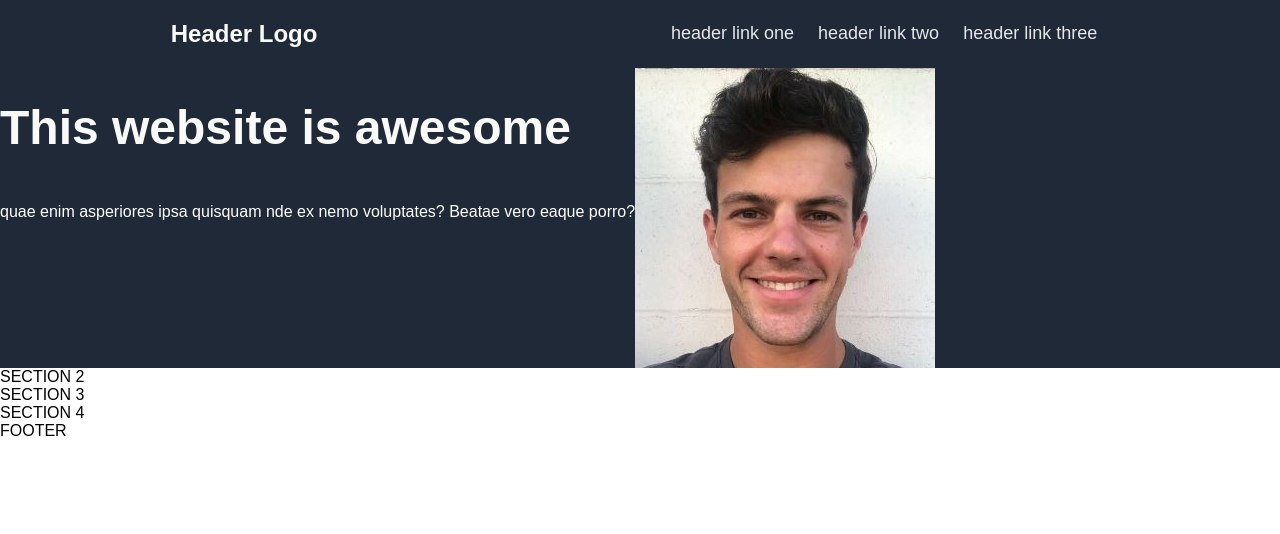
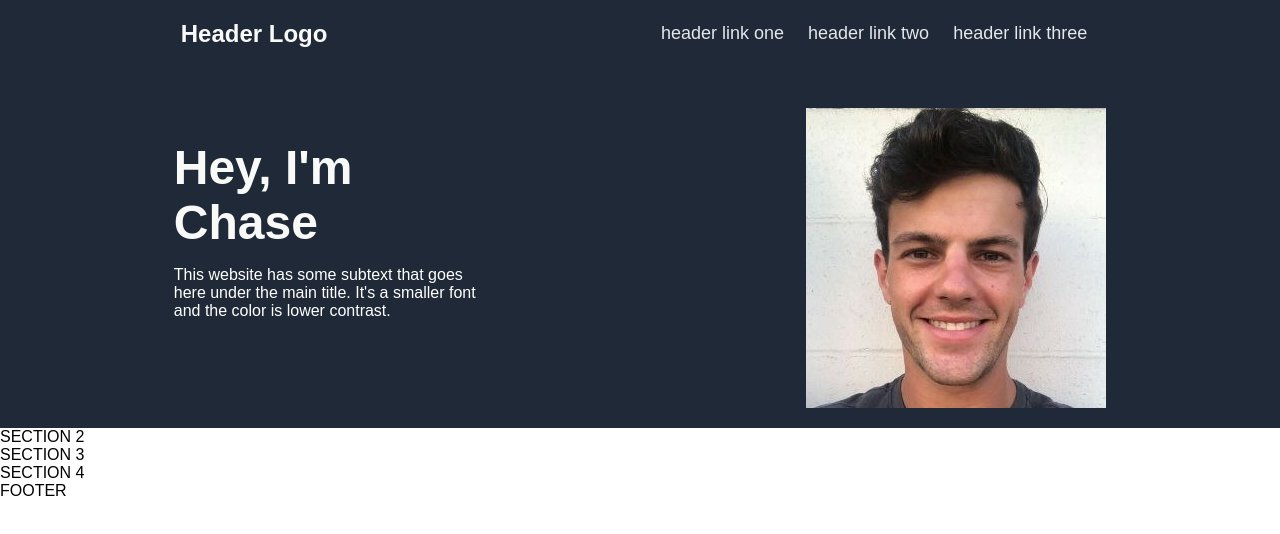
Before and after one commit to ChaseCollins22/LandingPage, a plain HTML site: page index.html in a window 1280 px wide. Drawn offline with Linux system fonts and the light colour scheme.

Commit message:
resizing

```diff
--- a/index.html
+++ b/index.html
@@ -21,10 +21,13 @@
     <!-- SECTION 1 -->
     <div class="intro-container">
       <div class="intro-text-container">
-        <h1>This website is awesome</h1>
-      <p>quae enim asperiores ipsa quisquam nde ex nemo voluptates? Beatae vero eaque porro?</p>
+        <h1>Hey, I'm Chase</h1>
+        <p>This website has some subtext that goes here under the main title. It's a smaller font and the color is lower contrast.</p>
       </div>
-      <img src="ProfessionalPic.jpg" alt="">
+      <div class="headshot-container">
+        <img id="headshot" src="ProfessionalPic.jpg" alt="">
+      </div>
+
     </div>
   </div>
 
--- a/styles.css
+++ b/styles.css
@@ -15,7 +15,9 @@ h2 {
 
 .header-intro-container {
   display: flex;
-  flex-direction: column;
+  flex-flow: column wrap;
+  align-content: stretch;
+  background-color: #1F2937;
 }
 
 .header-container,
@@ -28,6 +30,7 @@ h2 {
   display: flex;
   justify-content: space-around;
   align-items: center;
+  padding: 0 20px 20px;
 }
 
 .header-links {
@@ -37,11 +40,13 @@ h2 {
 }
 
 .header-links p {
-  padding: 0 12px;
+  margin: 0 12px
 }
 
 .intro-container {
   display: flex;
+  padding: 20px;
+  justify-content: space-around;
 }
 
 .intro-container h1 {
@@ -52,4 +57,17 @@ h2 {
 .intro-text-container {
   display: flex;
   flex-flow: column wrap;
+  max-width: 325px;
 }
+
+#headshot {
+  width: 100%;
+  height: auto;
+}
+
+.headshot-container {
+  display: flex;
+}
+.intro-text-container h1 {
+  margin-bottom: 0;
+}
```
